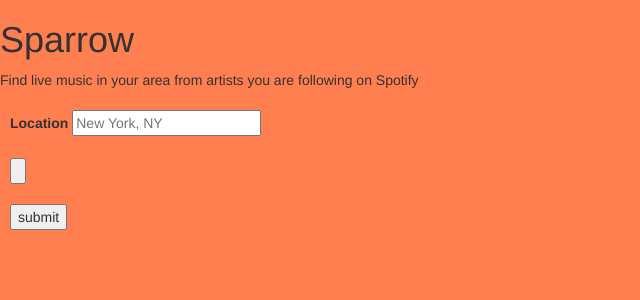
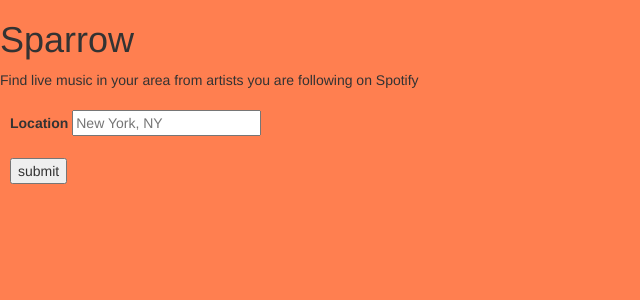
Before and after one commit to nicolewagoner/sparrow, a Flask app: page / in a window 1280 px wide. Shown: the top 300 px of the page, without its empty margins (0-640 px from the left). Run offline with Flask 2, Linux system fonts and the light colour scheme; some libraries are stand-ins or nearby versions.

Commit message:
update the endpoint to post the form to

```diff
--- a/web/templates/index.html
+++ b/web/templates/index.html
@@ -6,13 +6,10 @@
 {% block content %}
   <h1>Sparrow</h1>
   <p>Find live music in your area from artists you are following on Spotify</p>
-  <form action="/events" method="post">
+  <form action="/authorize-spotify" method="post">
     <div class="form-row">
       <label for="location">Location</label>
       <input name="location" type="text" value"location" placeholder="New York, NY">
-    </div>
-    <div class="form-row">
-      <input name="auth_spotify" type="button" value"auth_spotify">
     </div>
     <div class="form-row">
       <input name="submit" type="submit" value="submit">
```
